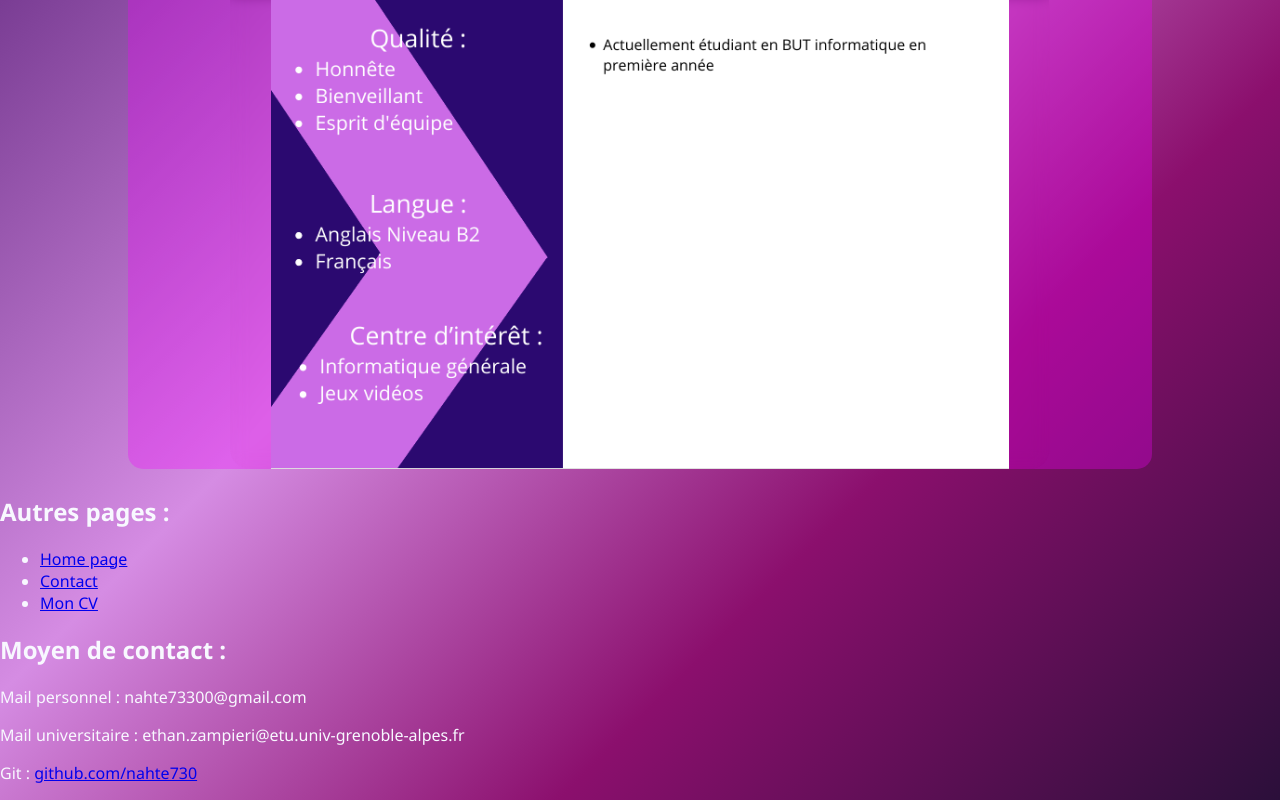
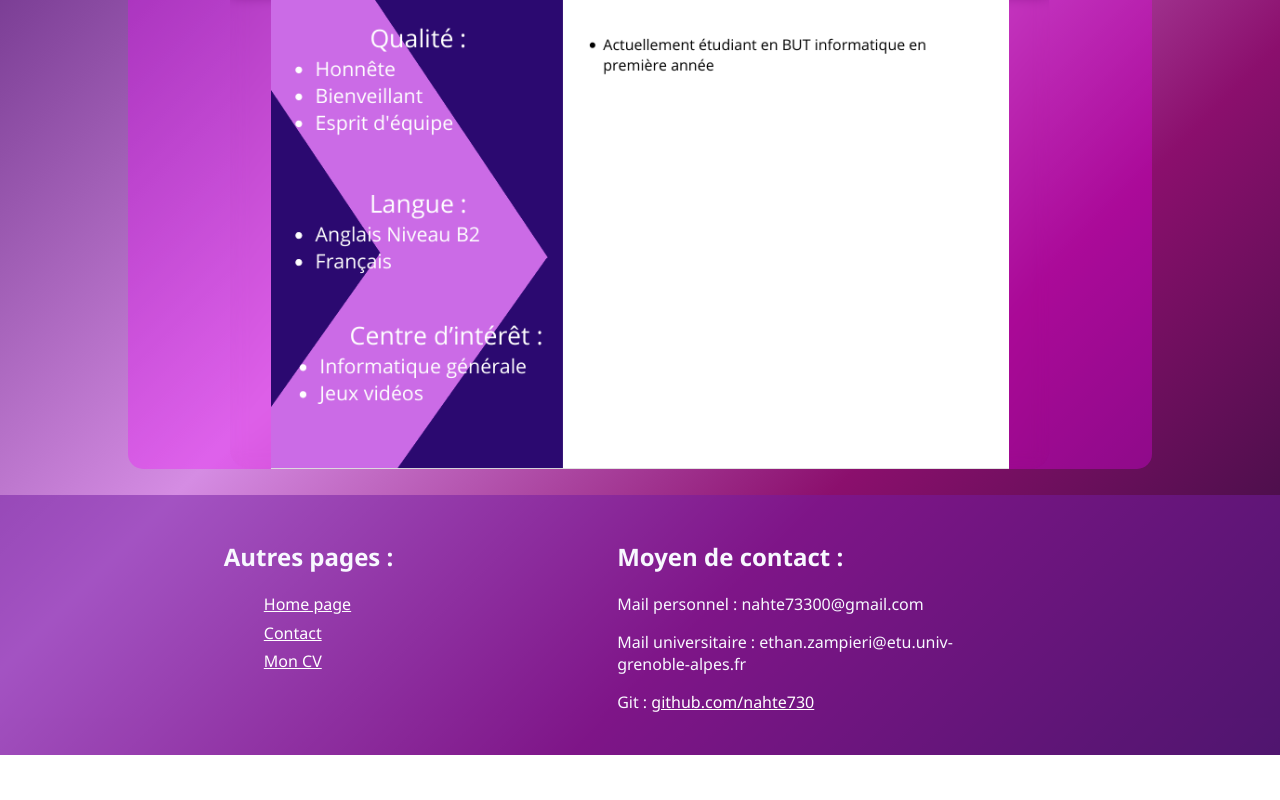
Before and after one commit to nahte730/nahte730.github.io, a plain HTML site: page Download_cv.html in a window 1280 px wide. Shown: the part 807-1607 px from the top of the page. After the commit the page ends 1562 px from the top, so only its background shows below. Drawn offline with Linux system fonts and the light colour scheme.

Commit message:
Update styleCV.css

```diff
--- a/styleCV.css
+++ b/styleCV.css
@@ -109,3 +109,29 @@ body::before {
     pointer-events: none;
     z-index: -1;
 }
+
+footer{
+    background-color: #741da381;
+    display: flex;
+    flex-direction: row;
+    justify-content: space-evenly;
+    margin-top: 2%;
+}
+
+footer div{
+    padding: 2% 0% 2% 2%;
+}
+
+footer > div:last-of-type > p{
+    width: 80%;
+}
+
+footer a{
+    color: white;
+
+}
+
+footer li{
+    list-style: none;
+    margin-bottom: 5%;
+}
```
